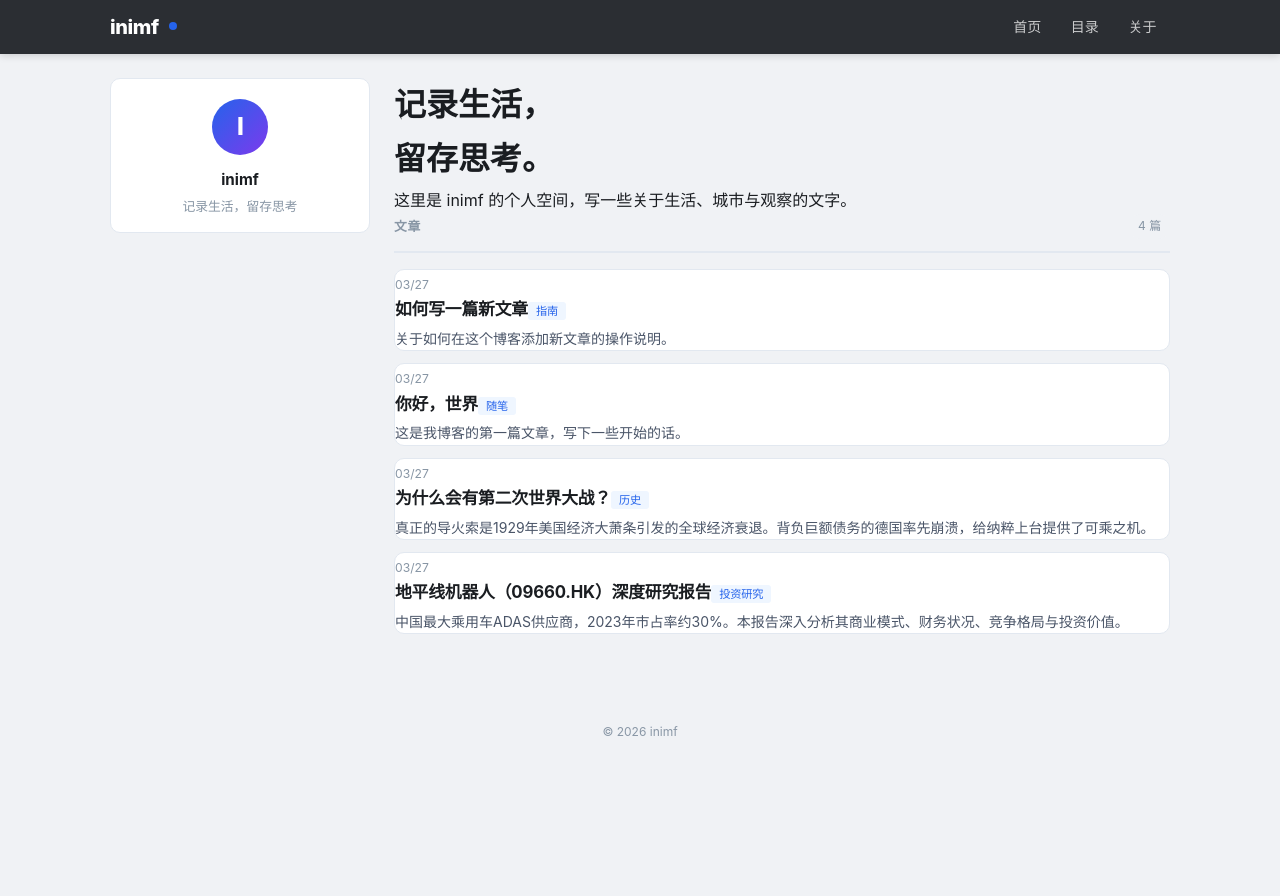
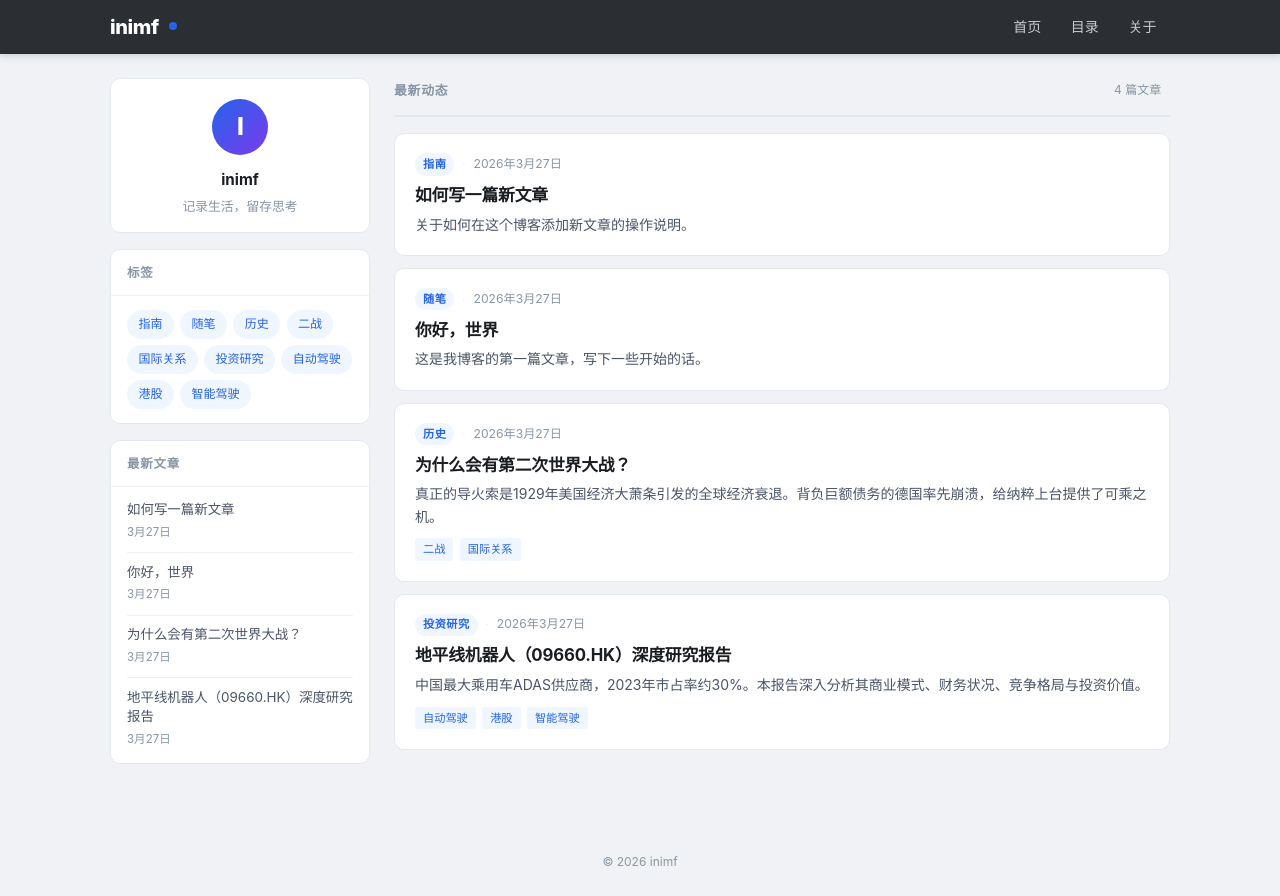
Before and after one commit to web1286/inimf-blog, a Next.js app: page / in a window 1280 px wide. Before the commit the page ends 800 px from the top, so only its background shows below. Built offline with nearby package versions, Linux system fonts and the light colour scheme.

Commit message:
⏪ revert: restore pre-Dawn index

```diff
--- a/pages/index.tsx
+++ b/pages/index.tsx
@@ -11,6 +11,7 @@ interface Post {
   date: string
   summary?: string
   tags?: string[]
+  cover?: string
 }
 
 interface HomeProps {
@@ -19,20 +20,10 @@ interface HomeProps {
 
 export default function Home({ posts }: HomeProps) {
   return (
-    <Layout isHome>
-      {/* Dawn 风格 Hero 区块 */}
-      <div className="home-hero">
-        <h1 className="home-hero-title">记录生活，<br />留存思考。</h1>
-        <p className="home-hero-desc">
-          这里是 inimf 的个人空间，写一些关于生活、城市与观察的文字。
-        </p>
-      </div>
-
-      {/* 文章列表 */}
-      <div className="post-feed-wrap">
+    <Layout posts={posts}>
       <div className="feed-header">
-          <span className="feed-title">文章</span>
-          <span className="feed-count">{posts.length} 篇</span>
+        <span className="feed-title">最新动态</span>
+        <span className="feed-count">{posts.length} 篇文章</span>
       </div>
 
       {posts.length === 0 ? (
@@ -42,30 +33,51 @@ export default function Home({ posts }: HomeProps) {
       ) : (
         <div className="post-feed">
           {posts.map((post) => (
-              <Link
-                key={post.slug}
-                href={`/posts/${post.slug}`}
-                className="post-card"
-              >
+            <article key={post.slug} className="post-card">
+              <div className="post-card-inner">
+                <div className="post-card-content">
+                  <div className="post-card-meta">
+                    {post.tags && post.tags.length > 0 && (
+                      <>
+                        <span className="post-category-badge">{post.tags[0]}</span>
+                        <span className="post-meta-sep">·</span>
+                      </>
+                    )}
                     <time className="post-date" dateTime={post.date}>
-                  {format(new Date(post.date), 'MM/dd', { locale: zhCN })}
+                      {format(new Date(post.date), 'yyyy年M月d日', { locale: zhCN })}
                     </time>
-                <div className="post-card-content">
-                  <div className="post-card-title">
-                    {post.title}
-                    {post.tags && post.tags.length > 0 && (
-                      <span className="post-tag">{post.tags[0]}</span>
-                    )}
                   </div>
+
+                  <h2 className="post-card-title">
+                    <Link href={`/posts/${post.slug}`}>{post.title}</Link>
+                  </h2>
+
                   {post.summary && (
                     <p className="post-card-summary">{post.summary}</p>
                   )}
-                </div>
-              </Link>
+
+                  {post.tags && post.tags.length > 1 && (
+                    <div className="post-card-footer">
+                      {post.tags.slice(1).map((tag) => (
+                        <span key={tag} className="post-tag">{tag}</span>
                       ))}
                     </div>
                   )}
                 </div>
+
+                {post.cover && (
+                  // eslint-disable-next-line @next/next/no-img-element
+                  <img
+                    src={post.cover}
+                    alt={post.title}
+                    className="post-card-cover"
+                  />
+                )}
+              </div>
+            </article>
+          ))}
+        </div>
+      )}
     </Layout>
   )
 }
```
Lines whose indentation alone changed are shown as unchanged.
